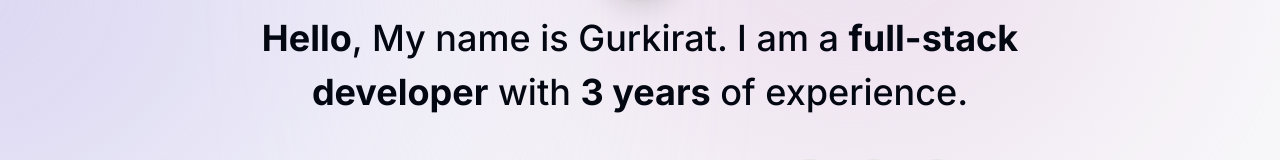
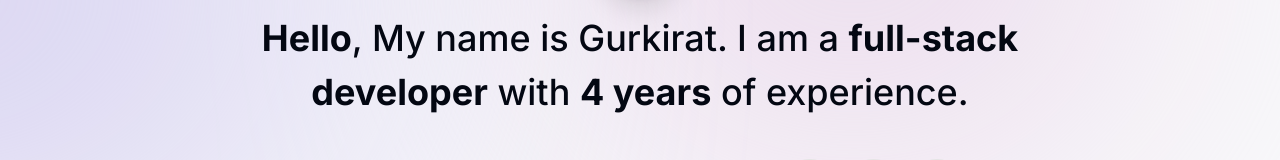
Before and after one commit to gks-96/portfolio, a Next.js app: page / in a window 1280 px wide. Shown: the part 245-405 px from the top of the page. Built offline with nearby package versions, Linux system fonts and the light colour scheme; no server answers.

Commit message:
i) updated years of exp.

```diff
--- a/components/intro.tsx
+++ b/components/intro.tsx
@@ -67,7 +67,7 @@
       <span className="font-bold">Hello</span>,
       <span> My name is Gurkirat.</span> I am a {" "}
         <span className="font-bold">full-stack developer</span> with {" "}
-        <span className="font-bold">3 years</span> of experience.
+        <span className="font-bold">4 years</span> of experience.
       </motion.h1>
 
       <motion.div className="flex flex-col sm:flex-row
```
